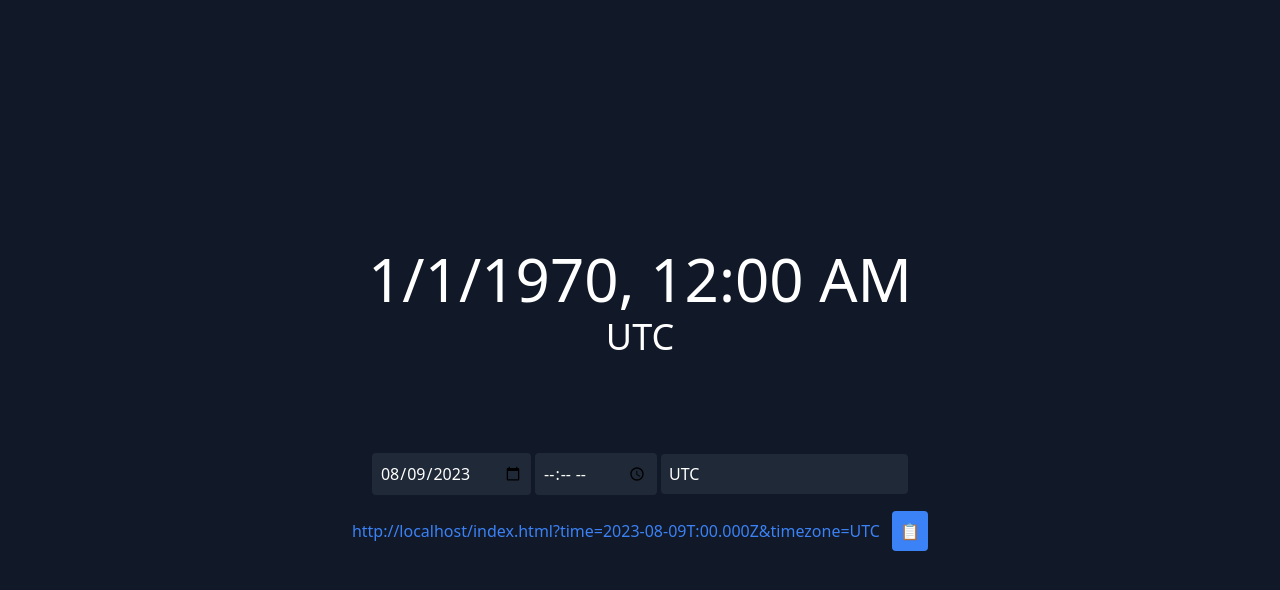
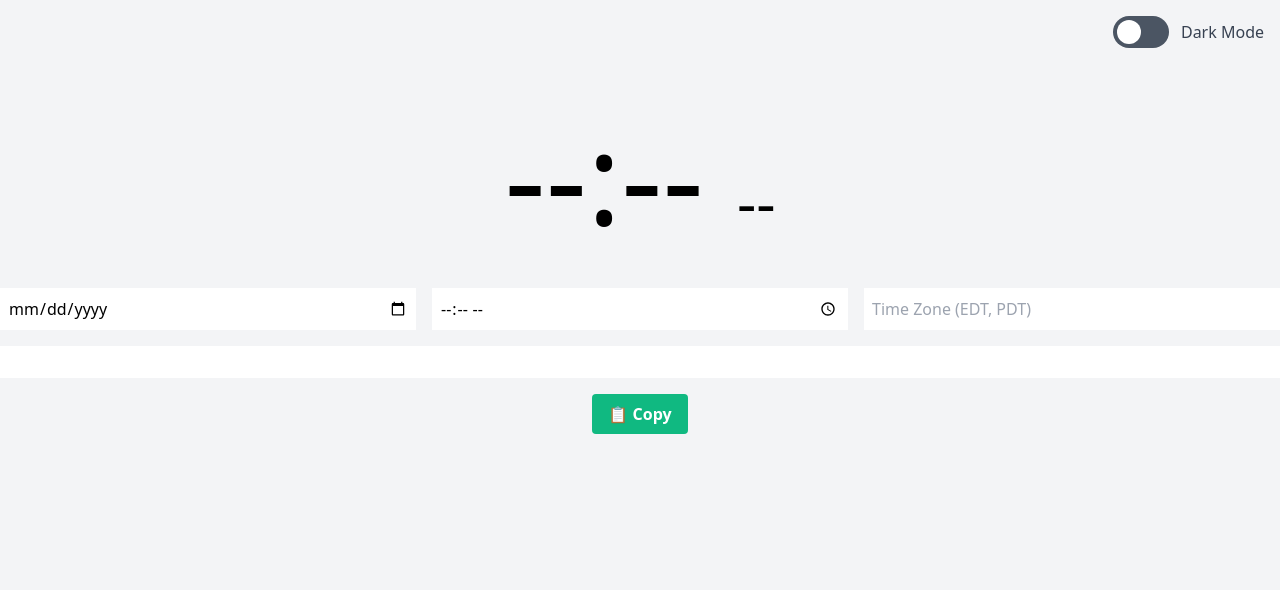
Before and after one commit to lirebotes/localtime, a plain HTML site: page index.html in a window 1280 px wide. Drawn offline with nearby package versions, Linux system fonts and the light colour scheme.

Commit message:
Update index.html

```diff
--- a/index.html
+++ b/index.html
@@ -6,37 +6,60 @@
     <meta name="viewport" content="width=device-width, initial-scale=1.0">
     <title>Time Converter</title>
     <link href="https://cdn.jsdelivr.net/npm/tailwindcss@2.2.19/dist/tailwind.min.css" rel="stylesheet">
-    <style>
-        .page-break {
-            page-break-after: always;
-        }
-    </style>
 </head>
 
-<body class="bg-gray-900 text-white h-screen flex flex-col justify-center">
+<body class="bg-gray-100 h-screen font-sans">
 
-    <!-- Time display -->
-    <div class="text-center mb-12">
-        <div id="local-time" class="text-6xl mb-2">Loading...</div>
-        <div id="time-zone" class="text-4xl">...</div>
+    <!-- Toggle for Dark Mode -->
+    <div class="flex justify-end p-4">
+        <label for="toggleTheme" class="flex items-center cursor-pointer">
+            <div class="relative">
+                <input type="checkbox" id="toggleTheme" class="sr-only">
+                <div class="block bg-gray-600 w-14 h-8 rounded-full"></div>
+                <div class="dot absolute left-1 top-1 bg-white w-6 h-6 rounded-full transition"></div>
+            </div>
+            <div class="ml-3 text-gray-700 font-medium">
+                Dark Mode
+            </div>
+        </label>
     </div>
 
-    <!-- Page Break -->
-    <div class="page-break"></div>
+    <!-- Display Time -->
+    <div class="text-center text-9xl my-12">
+        <span id="display-date">--:--</span>
+        <span class="text-6xl" id="display-timezone">--</span>
+    </div>
 
-    <!-- Input fields and link generator -->
-    <div class="text-center mt-12">
-        <input type="date" id="date-input" class="p-2 bg-gray-800 rounded">
-        <input type="time" id="time-input" class="p-2 bg-gray-800 rounded">
-        <input type="text" id="tz-input" placeholder="Timezone (e.g., EDT)" class="p-2 bg-gray-800 rounded">
+    <!-- Input Controls -->
+    <div class="mt-12">
+        <div class="grid grid-cols-3 gap-4">
+            <input type="date" id="input-date" class="p-2">
+            <input type="time" id="input-time" class="p-2">
+            <input type="text" id="input-timezone" placeholder="Time Zone (EDT, PDT)" class="p-2">
+        </div>
 
-        <div class="mt-4">
-            <a id="generated-link" href="#" target="_blank" class="text-blue-500">Generated Link</a>
-            <button id="copy-btn" class="ml-2 p-2 rounded bg-blue-500 text-white">📋</button>
+        <div class="mt-4 text-center">
+            <input type="text" id="output-link" class="w-full p-2 text-xs" readonly>
+            <button class="bg-green-500 hover:bg-green-700 text-white font-bold py-2 px-4 rounded mt-4" id="copy-link">📋 Copy</button>
         </div>
     </div>
 
     <script src="script.js"></script>
+
+    <style>
+        /* Dark Mode Toggle Styling */
+        input:checked ~ .dot {
+            transform: translateX(100%);
+        }
+
+        @media (prefers-color-scheme: dark) {
+            body {
+                background-color: #1a1a1a;
+                color: white;
+            }
+        }
+    </style>
+
 </body>
 
 </html>
```
